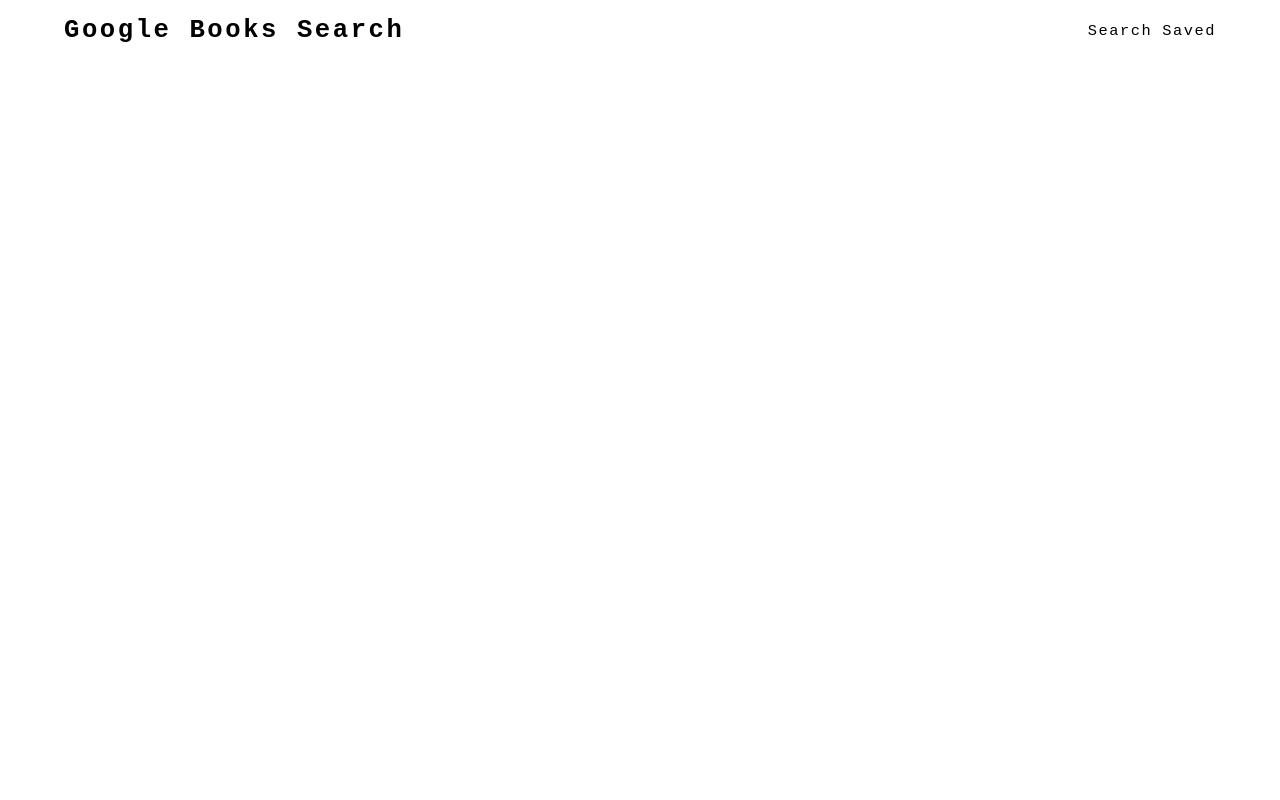
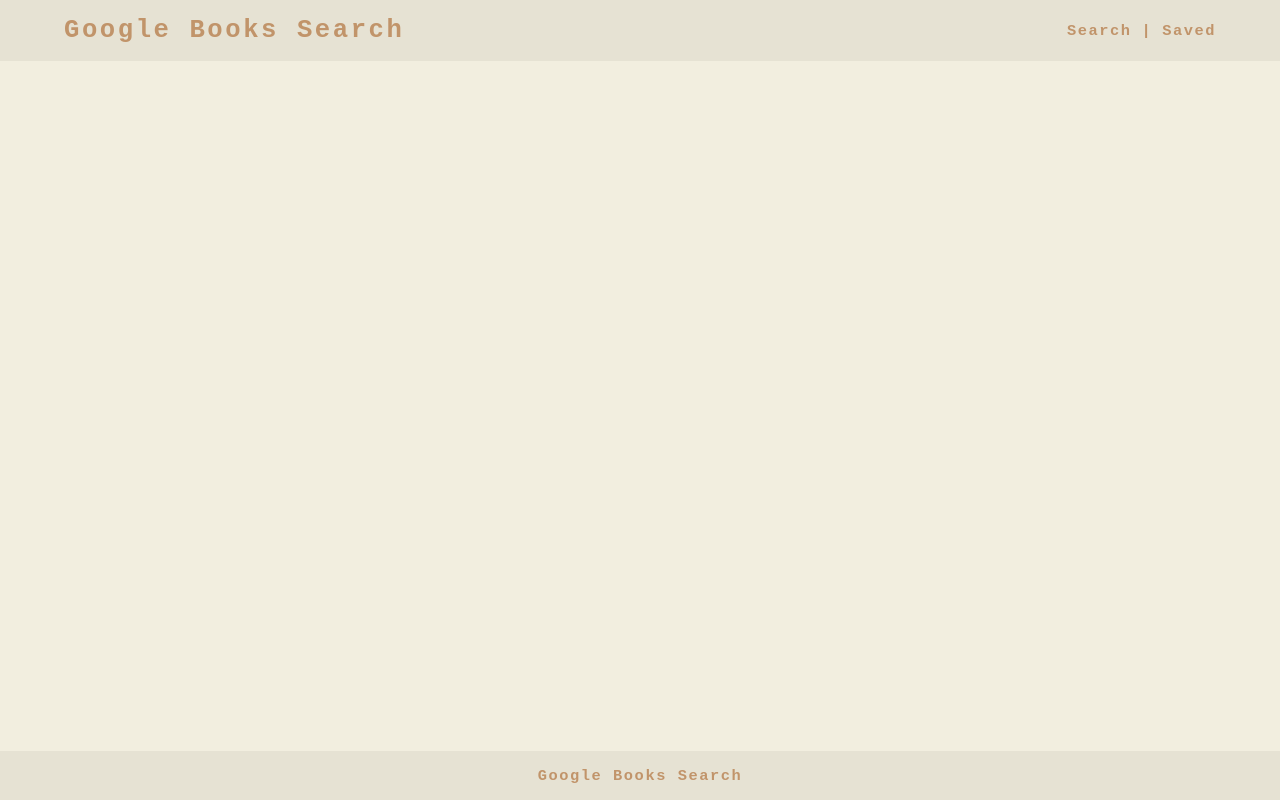
Before and after one commit to elliott-andrew/google-books, a React (Create React App) app in the folder client/: page / in a window 1280 px wide. Built offline with nearby package versions, Linux system fonts and the light colour scheme.

Commit message:
Updated footer and navbar styles

```diff
--- a/client/public/index.html
+++ b/client/public/index.html
@@ -22,6 +22,7 @@
       work correctly both with client-side routing and a non-root public URL.
       Learn how to configure a non-root public URL by running `npm run build`.
     -->
+  <link rel="stylesheet" href="./style.css">
   <title>Google Books Search</title>
 </head>
 
--- /dev/null
+++ b/client/public/style.css
@@ -0,0 +1,3 @@
+body {
+    background-color: #F2EEDF;
+}
--- a/client/src/App.js
+++ b/client/src/App.js
@@ -1,10 +1,14 @@
 import React from 'react';
 import './App.css';
 import Navbar from "./Components/Navbar";
+import Footer from "./Components/Footer"
 
 function App() {
   return (
-    <Navbar />
+    <>
+      <Navbar />
+      <Footer />
+    </>
   );
 };
 
--- a/client/src/Components/Footer/index.js
+++ b/client/src/Components/Footer/index.js
@@ -0,0 +1,12 @@
+import React from 'react';
+import "./style.css";
+
+const Footer = () => {
+    return (
+        <header id="footer">
+            <p>Google Books Search</p>
+        </header>
+    )
+};
+
+export default Footer;
--- a/client/src/Components/Footer/style.css
+++ b/client/src/Components/Footer/style.css
@@ -0,0 +1,14 @@
+#footer {
+    position: fixed;
+    left: 0;
+    bottom: 0;
+    width: 100%;
+    font-family: monospace;
+    font-style: normal;
+    font-weight: bold;
+    font-size: 1.2vw;
+    letter-spacing: .1em;
+    text-align: center;
+    color: #c1946a;
+    background-color: #e6e2d3;
+}
--- a/client/src/Components/Navbar/index.js
+++ b/client/src/Components/Navbar/index.js
@@ -8,6 +8,7 @@ const Navbar = () => {
             <nav class="f3">
                 <ul>
                     <li>Search</li>
+                    <li>|</li>
                     <li>Saved</li>
                 </ul>
             </nav>
--- a/client/src/Components/Navbar/style.css
+++ b/client/src/Components/Navbar/style.css
@@ -4,6 +4,7 @@
     justify-content: flex-end;
     flex-wrap: wrap;
     padding: 1rem 4rem;
+    background-color: #e6e2d3;
   }
 
   .f2 {
@@ -21,14 +22,16 @@
     font-weight: 700;
     font-size: 2vw;
     letter-spacing: .1em;
+    color: #c1946a;
   }
 
   header ul {
     font-family: monospace;
     font-style: normal;
-    font-weight: 300;
+    font-weight: bold;
     font-size: 1.2vw;
     letter-spacing: .1em;
+    color: #c1946a;
     list-style-type: none;
     padding: 0;
     margin: 0;
```
